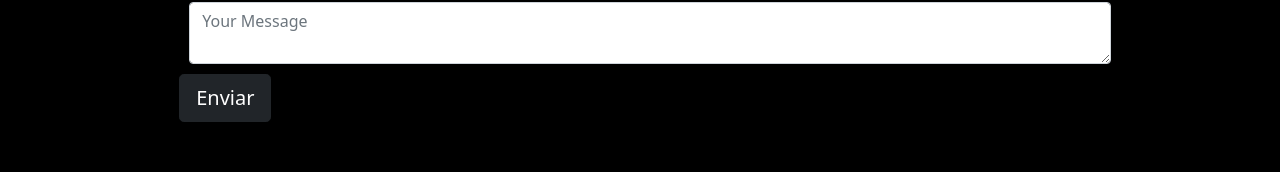
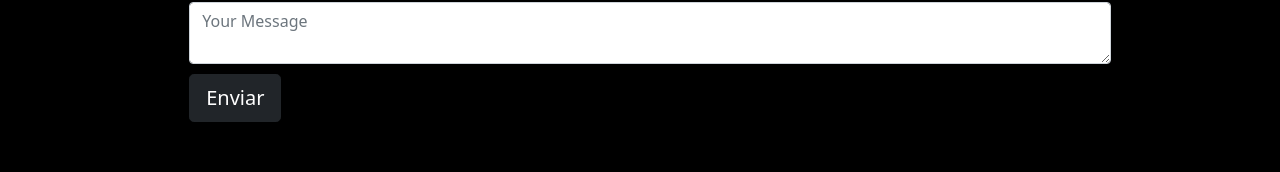
Before and after one commit to MarcoMecenasFilho/MarcoMecenasFilho.github.io, a React (Create React App) app: page / in a window 1280 px wide. Both pictures are taken after a click on the button "Contatos". Shown: the part 371-543 px from the top of the page. Built offline with nearby package versions, Linux system fonts and the light colour scheme.

Commit message:
dark btn

```diff
--- a/src/style/contact.css
+++ b/src/style/contact.css
@@ -49,8 +49,8 @@ form {
   margin-bottom: 10px;
 }
 
-.button.btn.btn-lg.btn-dark.btn-block {
-  margin-left: 10px;
+.btn-dark {
+  margin-left: 10px !important;
 }
 
 @media screen and (max-width: 1366px) {
```
